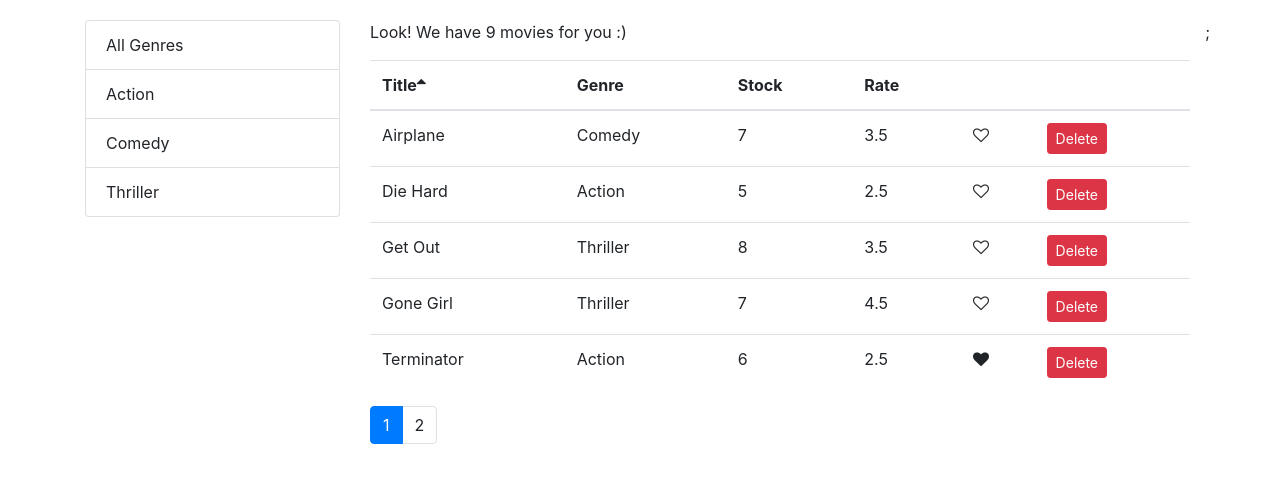
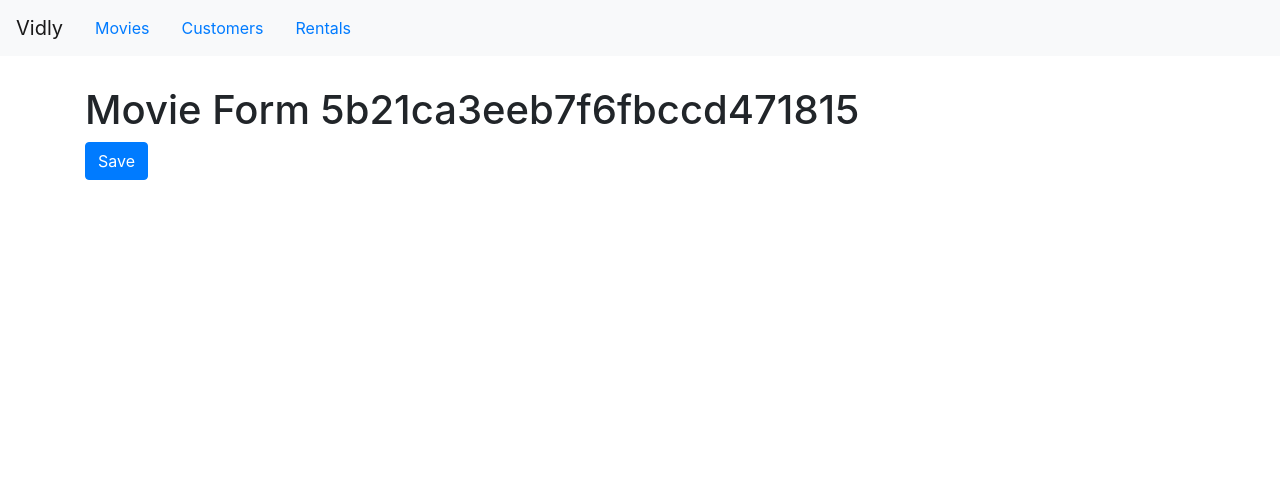
Before and after one commit to iara99oliveira/react-vidly, a React (Create React App) app: page /movies/5b21ca3eeb7f6fbccd471815 in a window 1280 px wide. Shown: the top 482 px of the page. Built offline with nearby package versions, Linux system fonts and the light colour scheme.

Commit message:
Adicionando Rotas - Incluida uma barra de navegação - Criados novos componentes (customers, rentals e notFound) - Implementação de rotas em app.js

```diff
--- a/package.json
+++ b/package.json
@@ -9,6 +9,7 @@
     "prop-types": "^15.6.2",
     "react": "^16.7.0",
     "react-dom": "^16.7.0",
+    "react-router-dom": "^4.3.1",
     "react-scripts": "0.9.5"
   },
   "devDependencies": {},
--- a/src/App.js
+++ b/src/App.js
@@ -1,13 +1,30 @@
-import React, { Component } from 'react';
-import Movie from './components/movie';
-import './App.css';
+import React, { Component } from "react";
+import { Route, Switch, Redirect } from "react-router-dom";
+import NavBar from "./components/common/navbar";
+import Movie from "./components/movie";
+import MovieForm from "./components/movieForm";
+import Customers from "./components/customers";
+import Rentals from "./components/rentals";
+import NotFound from "./components/notFound";
+import "./App.css";
 
 class App extends Component {
   render() {
     return (
-      <main className="container">
-        <Movie />
-      </main>
+      <React.Fragment>
+        <NavBar />
+        <main className="container">
+          <Switch>
+            <Route path="/movies/:id" component={MovieForm} />
+            <Route path="/movies" component={Movie} />
+            <Route path="/customers" component={Customers} />
+            <Route path="/rentals" component={Rentals} />
+            <Route path="/not-found" component={NotFound} />
+            <Redirect from="/" exact to="/movies" />
+            <Redirect to="/not-found" />
+          </Switch>
+        </main>
+      </React.Fragment>
     );
   }
 }
--- /dev/null
+++ b/src/components/common/navbar.jsx
@@ -0,0 +1,36 @@
+import React from "react";
+import { Link, NavLink } from "react-router-dom";
+
+const NavBar = () => {
+  return (
+    <React.Fragment>
+      <nav className="navbar navbar-expand-lg navbar-light bg-light">
+        <Link className="navbar-brand" to="/">
+          Vidly
+        </Link>
+        <button
+          className="navbar-toggler"
+          type="button"
+          data-toggle="collapse"
+          data-target="#navbarNavAltMarkup"
+          aria-controls="navbarNavAltMarkup"
+          aria-expanded="false"
+          aria-label="Toggle navigation"
+        >
+          <span className="navbar-toggler-icon" />
+        </button>
+        <NavLink className="nav-item nav-link" to="/movies">
+          Movies
+        </NavLink>
+        <NavLink className="nav-item nav-link" to="/customers">
+          Customers
+        </NavLink>
+        <NavLink className="nav-item nav-link" to="/rentals">
+          Rentals
+        </NavLink>
+      </nav>
+    </React.Fragment>
+  );
+};
+
+export default NavBar;
--- /dev/null
+++ b/src/components/customers.jsx
@@ -0,0 +1,11 @@
+import React from "react";
+
+const Customers = () => {
+  return (
+    <div>
+      <h1>Customers</h1>
+    </div>
+  );
+};
+
+export default Customers;
--- /dev/null
+++ b/src/components/movieForm.jsx
@@ -0,0 +1,17 @@
+import React, { Component } from "react";
+
+const MovieForm = ({ match, history }) => {
+  return (
+    <React.Fragment>
+      <h1>Movie Form {match.params.id}</h1>
+      <button
+        className="btn btn-primary"
+        onClick={() => history.replace("/movies")}
+      >
+        Save
+      </button>
+    </React.Fragment>
+  );
+};
+
+export default MovieForm;
--- a/src/components/movieTable.jsx
+++ b/src/components/movieTable.jsx
@@ -1,21 +1,41 @@
-import React, { Component } from 'react';
+import React, { Component } from "react";
 import Like from "./common/like";
 import Table from "./common/table";
+import { Link } from "react-router-dom";
 
 class MovieTable extends Component {
   state = {
-        columns:[
-            {path:"title", label:"Title"},
-            {path:"genre.name", label:"Genre"},
-            {path:"numberInStock", label:"Stock"},
-            {path:"dailyRentalRate", label:"Rate"},
-            {key:"like", content: movie => <Like onLike={() => this.props.onLike(movie)} liked={movie.liked}/>},
-            {key:"delete", content: movie => <button onClick={()=> this.props.onDelete(movie._id)} className="btn btn-danger btn-sm">Delete</button>}
+    columns: [
+      {
+        path: "title",
+        label: "Title",
+        content: movie => <Link to={`/movies/${movie._id}`}>{movie.title}</Link>
+      },
+      { path: "genre.name", label: "Genre" },
+      { path: "numberInStock", label: "Stock" },
+      { path: "dailyRentalRate", label: "Rate" },
+      {
+        key: "like",
+        content: movie => (
+          <Like onLike={() => this.props.onLike(movie)} liked={movie.liked} />
+        )
+      },
+      {
+        key: "delete",
+        content: movie => (
+          <button
+            onClick={() => this.props.onDelete(movie._id)}
+            className="btn btn-danger btn-sm"
+          >
+            Delete
+          </button>
+        )
+      }
     ]
-     }
+  };
 
   render() {
-        const{movies, onSort, sortColumn } = this.props;
+    const { movies, onSort, sortColumn } = this.props;
 
     return (
       <Table
--- /dev/null
+++ b/src/components/notFound.jsx
@@ -0,0 +1,11 @@
+import React from "react";
+
+const NotFound = () => {
+  return (
+    <div>
+      <h1>Not Found</h1>
+    </div>
+  );
+};
+
+export default NotFound;
--- /dev/null
+++ b/src/components/rentals.jsx
@@ -0,0 +1,11 @@
+import React from "react";
+
+const Rentals = () => {
+  return (
+    <div>
+      <h1>Rentals</h1>
+    </div>
+  );
+};
+
+export default Rentals;
--- a/src/index.css
+++ b/src/index.css
@@ -1,9 +1,13 @@
 body {
   margin: 0;
-  padding: 20px 0 0 0;
+  padding: 0;
   font-family: sans-serif;
 }
 
-.clickable{
+.navbar {
+  margin-bottom: 30px;
+}
+
+.clickable {
   cursor: pointer;
 }
--- a/src/index.js
+++ b/src/index.js
@@ -1,11 +1,14 @@
-import React from 'react';
-import ReactDOM from 'react-dom';
-import App from './App';
-import './index.css';
-import 'bootstrap/dist/css/bootstrap.css';
-import 'font-awesome/css/font-awesome.css';
+import React from "react";
+import ReactDOM from "react-dom";
+import { BrowserRouter } from "react-router-dom";
+import App from "./App";
+import "./index.css";
+import "bootstrap/dist/css/bootstrap.css";
+import "font-awesome/css/font-awesome.css";
 
 ReactDOM.render(
-  <App />,
-  document.getElementById('root')
+  <BrowserRouter>
+    <App />
+  </BrowserRouter>,
+  document.getElementById("root")
 );
```
Also changed, not shown: src/components/movie.jsx (+17 -8 lines), 1 other file (tests, documents, lock files or other folders). Lines whose indentation alone changed are shown as unchanged.
